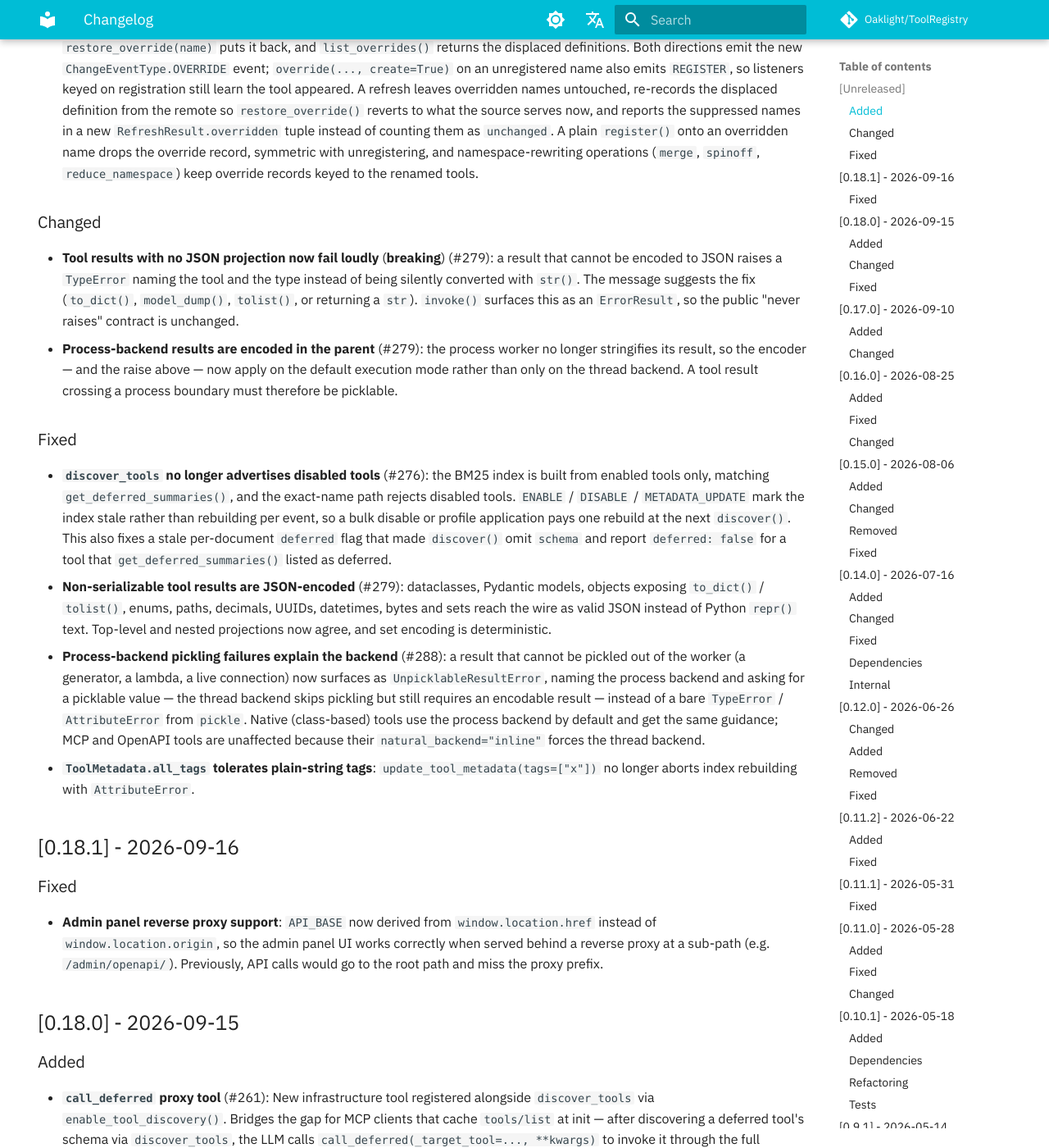
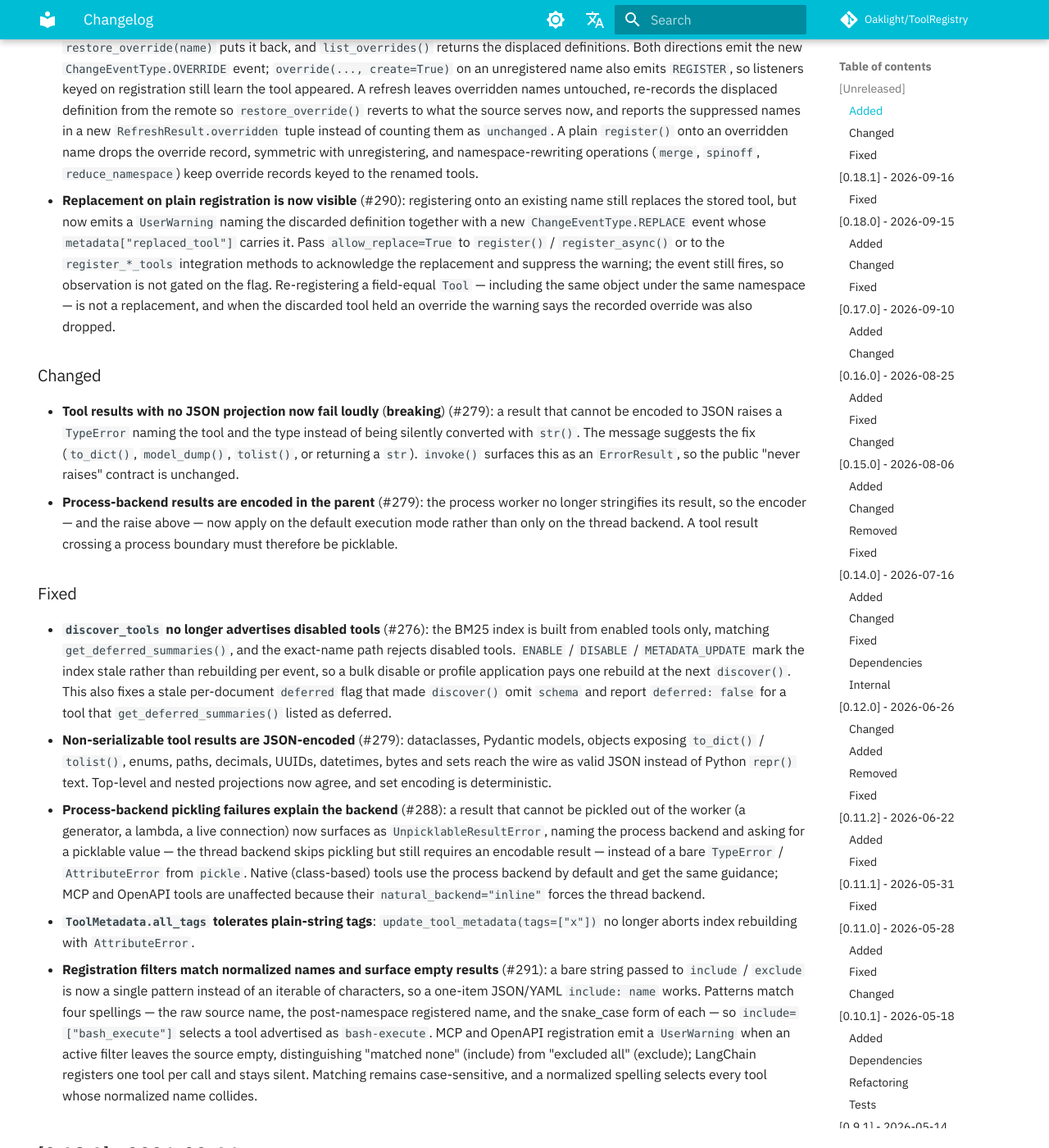
Before and after one commit to Oaklight/ToolRegistry, an MkDocs documentation site: the page built from docs/changelog.md, in a window 1280 px wide and 1400 px high, scrolled down 1033 px. Shown: the whole window at 82% size. Built offline with MkDocs 1.6.1 and Material for MkDocs 9.7.7, drawn with Linux system fonts in a browser that asks for light colours; some web fonts are replaced; comment, search, counter and statistics services are not loaded.

Commit message:
docs: changelog and event reference for #290, #291

```diff
--- a/docs/changelog.md
+++ b/docs/changelog.md
@@ -23,6 +23,7 @@ The format is based on [Keep a Changelog](https://keepachangelog.com/en/1.1.0/),
 - **Execution hint metadata** (#280): `ToolMetadata` gains `title`, `read_only_hint`, `destructive_hint`, `idempotent_hint` and `open_world_hint`. All default to `None` (unset / unknown), which stays distinguishable from an explicit `False`. `ToolMetadata.execution_hints` returns the resolved `dict[str, bool]`, deriving `read_only_hint` from `ToolTag.READ_ONLY` and `destructive_hint` from `ToolTag.DESTRUCTIVE`, and filling `destructive_hint=False` for a read-only tool so the pair cannot contradict the protocol defaults. Keys map 1:1 onto the MCP `readOnlyHint` / `destructiveHint` / `idempotentHint` / `openWorldHint` annotations; emitting them from a transport is follow-up work. Declaring both a read-only and a destructive hint raises a `UserWarning`, and the config loader warns about unrecognised keys under `tool_metadata.<tool>`.
 - **Registration-time `include` / `exclude` filters** (#281): `register()` and `register_async()` accept `include` or `exclude` for the `mcp`, `openapi`, and `langchain` sources, so a source can be narrowed as it is registered instead of registering everything and disabling what is unwanted. Patterns are `fnmatch` globs matched against both the raw source name (the MCP tool name, the OpenAPI `operationId`, the LangChain tool name) and the post-namespace registered name. `include` and `exclude` are mutually exclusive, and passing either to `native` / `class` raises `ValueError`. Filtered-out tools never reach the registry, so they stay invisible to `discover_tools` and the admin panel, and the filter is re-applied on refresh so excluded tools neither reappear nor get reported as removed.
 - **Tool overrides** (#282): `override(name, tool, create=False)` replaces a registered tool and records the displaced definition, `restore_override(name)` puts it back, and `list_overrides()` returns the displaced definitions. Both directions emit the new `ChangeEventType.OVERRIDE` event; `override(..., create=True)` on an unregistered name also emits `REGISTER`, so listeners keyed on registration still learn the tool appeared. A refresh leaves overridden names untouched, re-records the displaced definition from the remote so `restore_override()` reverts to what the source serves now, and reports the suppressed names in a new `RefreshResult.overridden` tuple instead of counting them as `unchanged`. A plain `register()` onto an overridden name drops the override record, symmetric with unregistering, and namespace-rewriting operations (`merge`, `spinoff`, `reduce_namespace`) keep override records keyed to the renamed tools.
+- **Replacement on plain registration is now visible** (#290): registering onto an existing name still replaces the stored tool, but now emits a `UserWarning` naming the discarded definition together with a new `ChangeEventType.REPLACE` event whose `metadata["replaced_tool"]` carries it. Pass `allow_replace=True` to `register()` / `register_async()` or to the `register_*_tools` integration methods to acknowledge the replacement and suppress the warning; the event still fires, so observation is not gated on the flag. Re-registering a field-equal `Tool` — including the same object under the same namespace — is not a replacement, and when the discarded tool held an override the warning says the recorded override was also dropped.
 
 ### Changed
 
@@ -35,6 +36,7 @@ The format is based on [Keep a Changelog](https://keepachangelog.com/en/1.1.0/),
 - **Non-serializable tool results are JSON-encoded** (#279): dataclasses, Pydantic models, objects exposing `to_dict()` / `tolist()`, enums, paths, decimals, UUIDs, datetimes, bytes and sets reach the wire as valid JSON instead of Python `repr()` text. Top-level and nested projections now agree, and set encoding is deterministic.
 - **Process-backend pickling failures explain the backend** (#288): a result that cannot be pickled out of the worker (a generator, a lambda, a live connection) now surfaces as `UnpicklableResultError`, naming the process backend and asking for a picklable value — the thread backend skips pickling but still requires an encodable result — instead of a bare `TypeError` / `AttributeError` from `pickle`. Native (class-based) tools use the process backend by default and get the same guidance; MCP and OpenAPI tools are unaffected because their `natural_backend="inline"` forces the thread backend.
 - **`ToolMetadata.all_tags` tolerates plain-string tags**: `update_tool_metadata(tags=["x"])` no longer aborts index rebuilding with `AttributeError`.
+- **Registration filters match normalized names and surface empty results** (#291): a bare string passed to `include` / `exclude` is now a single pattern instead of an iterable of characters, so a one-item JSON/YAML `include: name` works. Patterns match four spellings — the raw source name, the post-namespace registered name, and the snake_case form of each — so `include=["bash_execute"]` selects a tool advertised as `bash-execute`. MCP and OpenAPI registration emit a `UserWarning` when an active filter leaves the source empty, distinguishing "matched none" (include) from "excluded all" (exclude); LangChain registers one tool per call and stays silent. Matching remains case-sensitive, and a normalized spelling selects every tool whose normalized name collides.
 
 ## [0.18.1] - 2026-09-16
 
```
Also changed, not shown: docs/api/events.md (+2 -0 lines).
